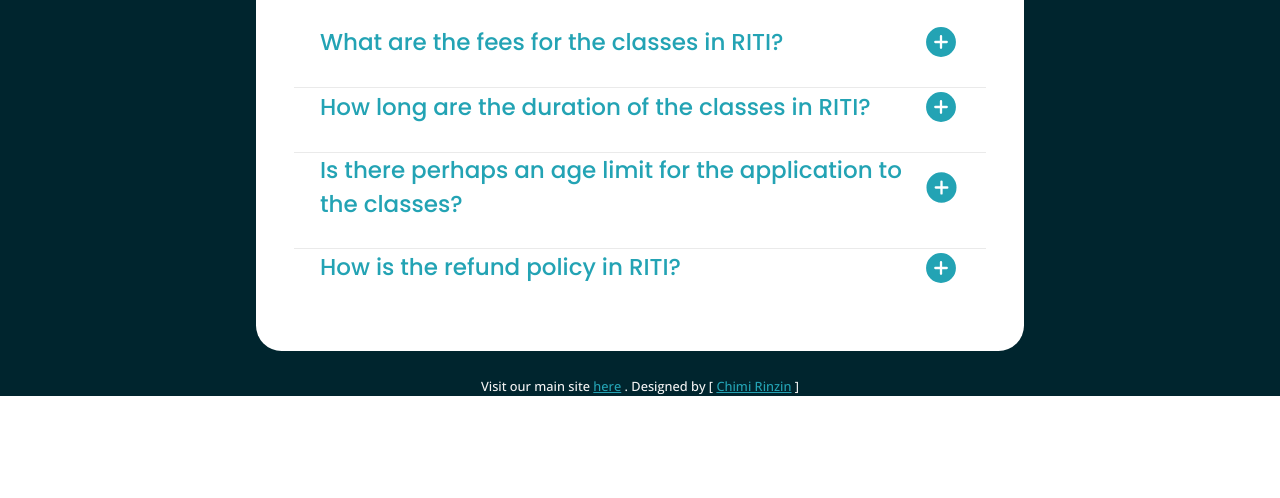
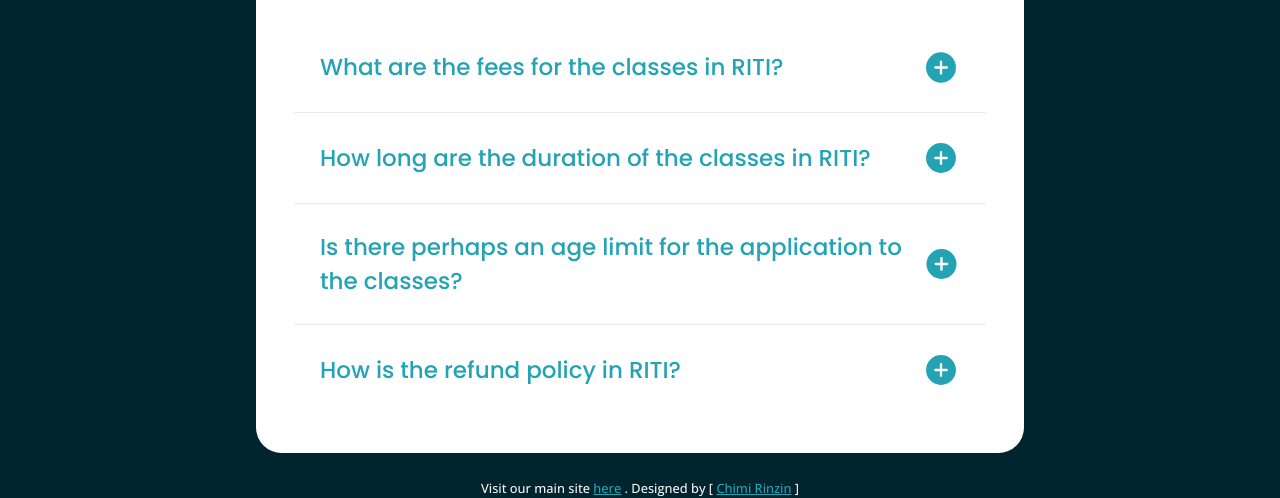
Before and after one commit to RITI-IOT/RITI-Landing-Page, a plain HTML site: page index.html in a window 1280 px wide. Shown: the part 5238-5736 px from the top of the page. Before the commit the page ends 5634 px from the top, so only its background shows below. Drawn offline with nearby package versions, Linux system fonts and the light colour scheme.

Commit message:
final comit 15

```diff
--- a/styles.css
+++ b/styles.css
@@ -439,7 +439,7 @@
 
 .faq{
     border-bottom: 1px solid rgb(234, 234, 234);
-    padding: 0 2vw 0;
+    padding: 2vw 2vw 0;
     overflow: hidden;
     width: 100%;
 }
```
